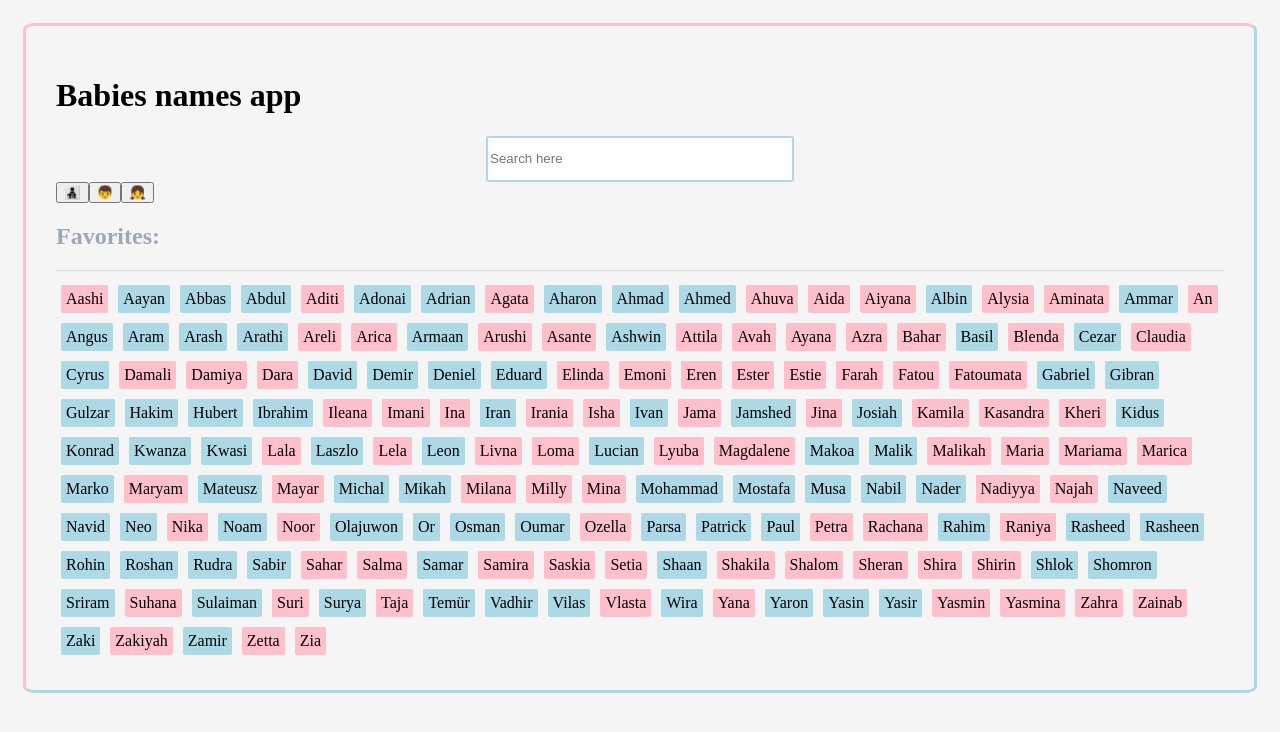
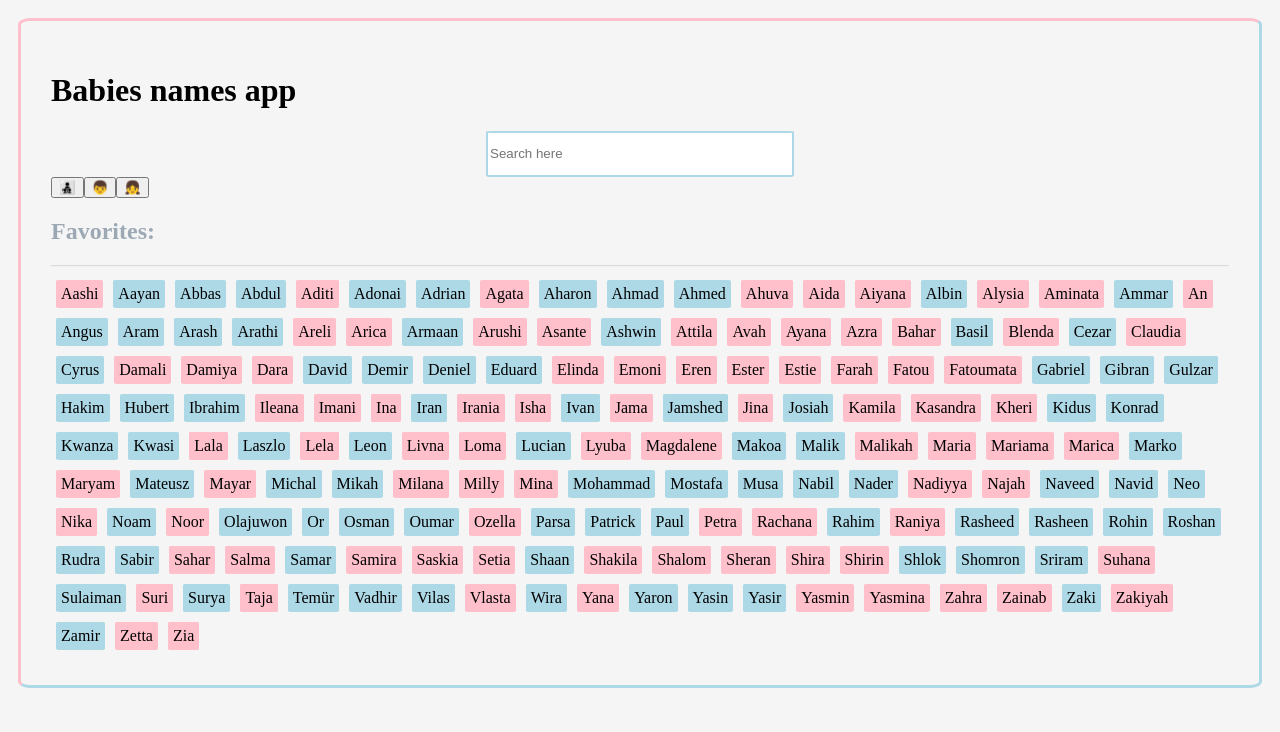
Before and after one commit to laurahall93/react-babies-names, a React (Create React App) app: page / in a window 1280 px wide. Shown: the top 732 px of the page. Built offline with nearby package versions, Linux system fonts and the light colour scheme; the HTML template or start-up script is replaced by a standard one.

Commit message:
removed the tests

```diff
--- a/package.json
+++ b/package.json
@@ -14,7 +14,6 @@
     "format:check": "prettier --check src",
     "lint": "eslint src",
     "type-check": "tsc --noEmit",
-    "test": "react-scripts test --watchAll=false",
     "test:watch": "react-scripts test",
     "start": "react-scripts start",
     "build": "react-scripts build"
--- a/src/styles.css
+++ b/src/styles.css
@@ -1,6 +1,6 @@
 html {
   background-color: whitesmoke;
-  margin: 15px;
+  margin: 10px;
   width: auto;
   height: auto;
 }
```
